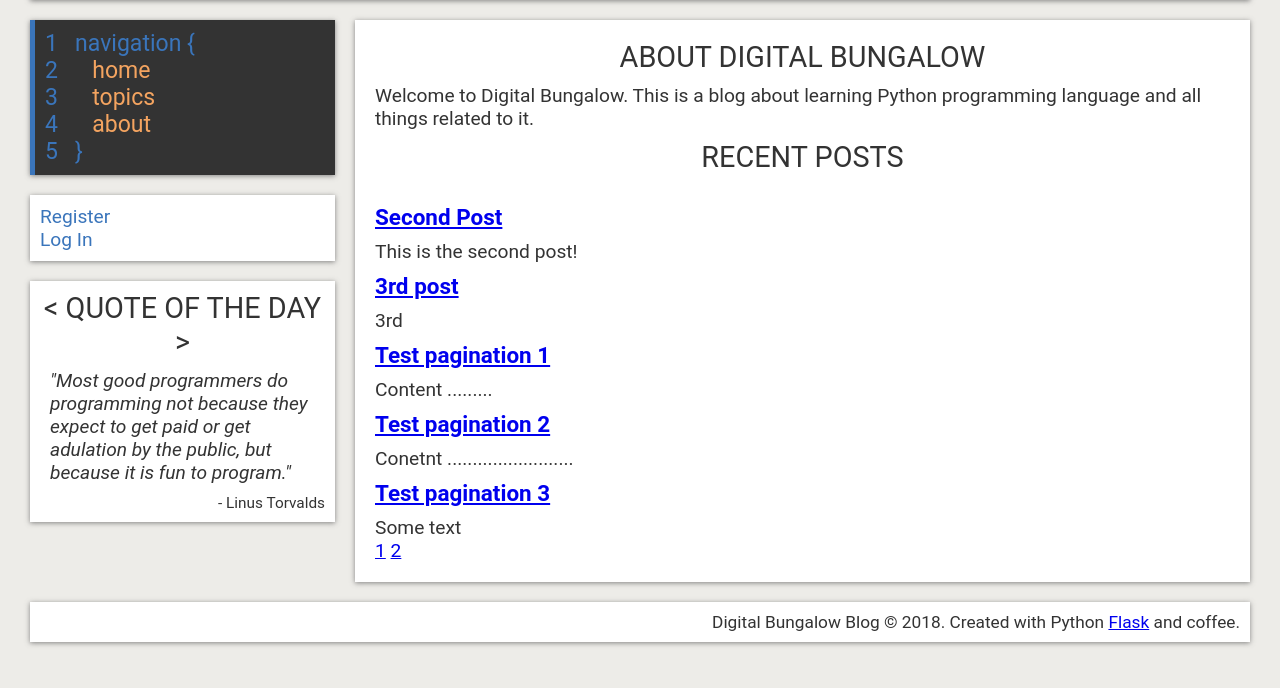
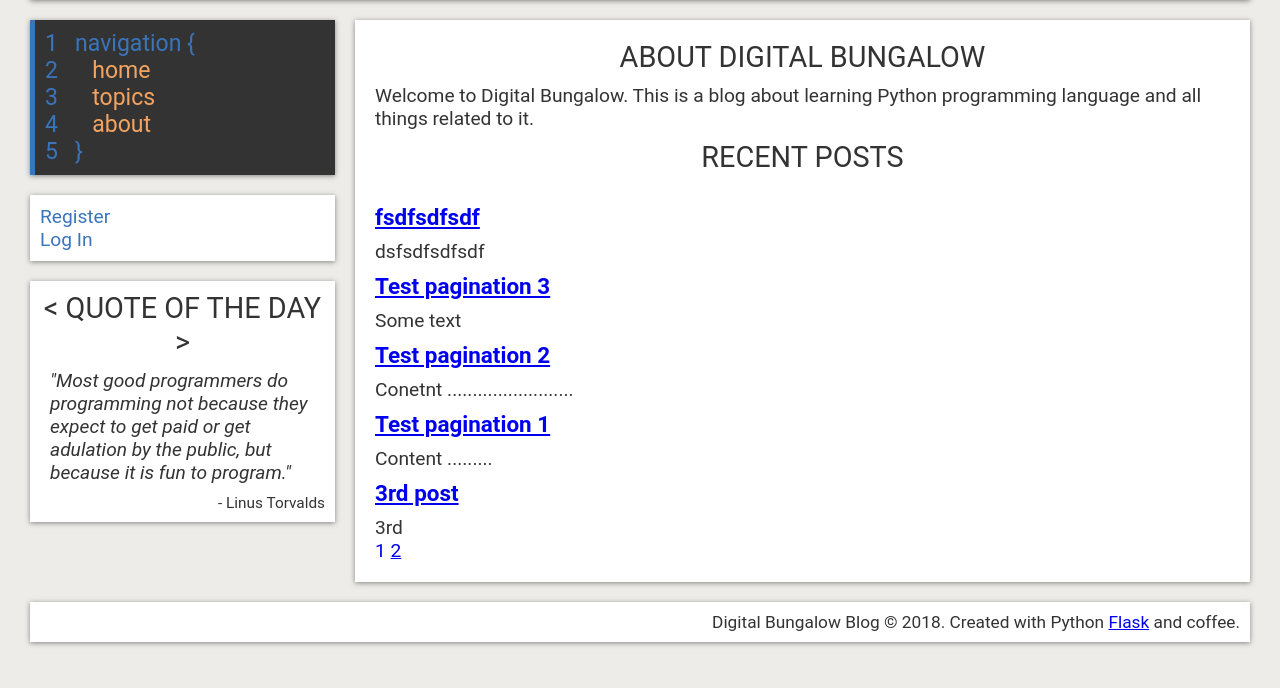
Before and after one commit to denibulkashvili/flaskblog, a Flask app: page / in a window 1280 px wide. Shown: the part 112-800 px from the top of the page. Run offline with Flask 2, Linux system fonts and the light colour scheme; data comes from the database, SQL or seed files in the repository; some libraries are stand-ins or nearby versions; some web fonts are replaced.

Commit message:
different styling for active page in pagination links; display posts in descending order on homepage

```diff
--- a/flaskblog/routes.py
+++ b/flaskblog/routes.py
@@ -13,7 +13,7 @@ from flask_login import login_user, current_user, logout_user, login_required
 @app.route("/home")
 def home():
     page = request.args.get('page', 1, type=int)
-    posts = Post.query.paginate(page=page, per_page=5)
+    posts = Post.query.order_by(Post.date_posted.desc()).paginate(page=page, per_page=5)
     return render_template('home.html', posts=posts)
 
 @app.route("/about")
--- a/flaskblog/static/style.css
+++ b/flaskblog/static/style.css
@@ -239,4 +239,14 @@ article.form {
 
 
 
+/* Pagination links */
+.paginate{
+
+}
+.hp-recent > a.paginate-btn {
+
+}
+.hp-recent > a.paginate-btn.active{
+  text-decoration: none;
+}
 /*  */
--- a/flaskblog/templates/home.html
+++ b/flaskblog/templates/home.html
@@ -17,12 +17,17 @@
         <div class="post-text">
           {{ post.content[:100] }}
 
-        </div>
+        </div class="paginate">
       {% endfor %}
 
-      {% for page_num in posts.iter_pages() %}
+      {% for page_num in posts.iter_pages(left_edge=1, right_edge=1, left_current=1,
+                                          right_current=2) %}
         {% if page_num %}
-          <a href="{{ url_for('home', page=page_num) }}">{{ page_num }}</a>
+          {% if posts.page == page_num %}
+            <a href="{{ url_for('home', page=page_num) }}" class="paginate-btn active"><span>{{ page_num }}</span></a>
+          {% else %}
+            <a href="{{ url_for('home', page=page_num) }}" class="paginate-btn">{{ page_num }}</a>
+          {% endif %}
         {% else %}
           ...
         {% endif %}
```
